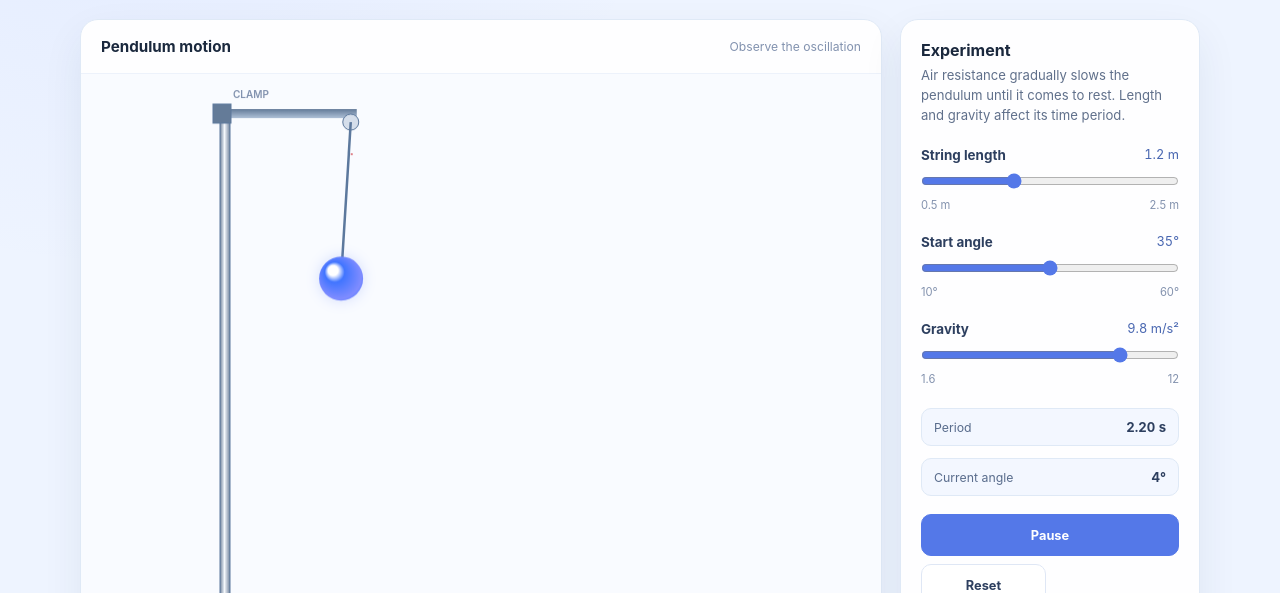
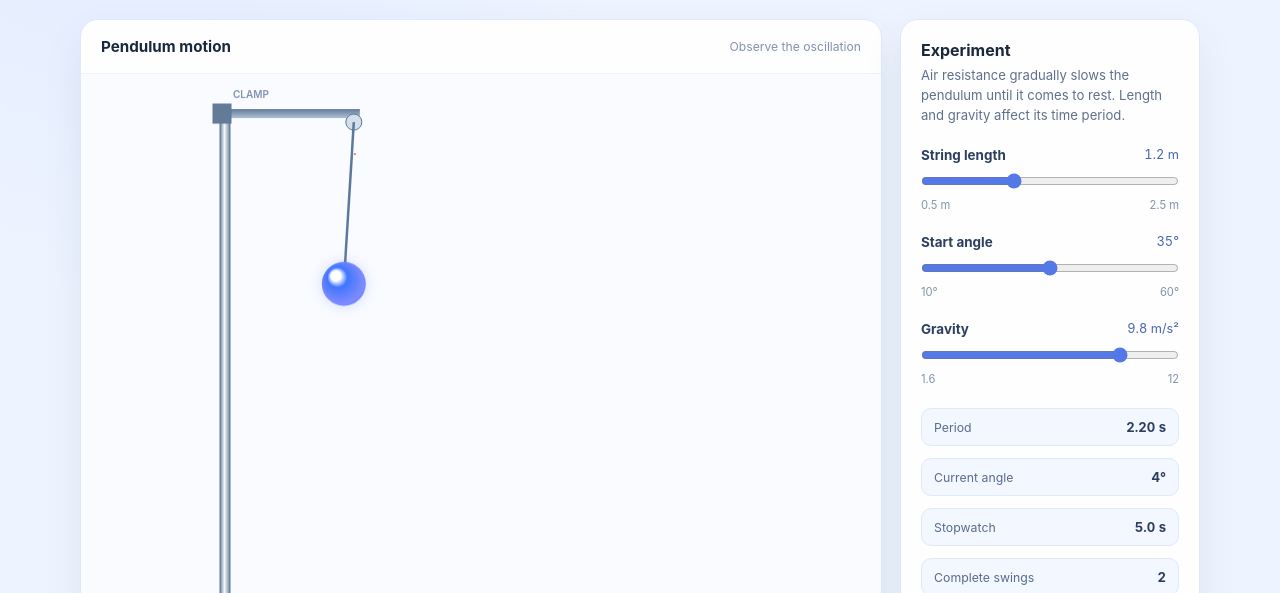
Before and after one commit to Adilisha/simulations, a plain HTML site: page physics/simple pendulum/index.html in a window 1280 px wide. Shown: the part 207-800 px from the top of the page. Drawn offline with Linux system fonts and the light colour scheme.

Commit message:
i dont remember

```diff
--- a/physics/simple pendulum/index.html
+++ b/physics/simple pendulum/index.html
@@ -71,6 +71,8 @@
         <div class="stats" aria-live="polite">
           <div class="stat"><span>Period</span><strong id="period">2.20 s</strong></div>
           <div class="stat"><span>Current angle</span><strong id="angle-readout">35°</strong></div>
+          <div class="stat"><span>Stopwatch</span><strong id="stopwatch">0.0 s</strong></div>
+          <div class="stat"><span>Complete swings</span><strong id="swing-count">0</strong></div>
         </div>
 
         <div class="button-row">
--- a/physics/simple pendulum/script.js
+++ b/physics/simple pendulum/script.js
@@ -8,6 +8,8 @@ const amplitudeValue = document.getElementById("amplitude-value");
 const gravityValue = document.getElementById("gravity-value");
 const periodValue = document.getElementById("period");
 const angleReadout = document.getElementById("angle-readout");
+const stopwatchValue = document.getElementById("stopwatch");
+const swingCountValue = document.getElementById("swing-count");
 const toggleButton = document.getElementById("toggle");
 const resetButton = document.getElementById("reset");
 const themeToggleButton = document.getElementById("theme-toggle");
@@ -37,6 +39,10 @@ function getPendulumAngle(elapsed) {
   return amplitude < restingAngle ? 0 : amplitude * Math.cos(frequency * elapsed);
 }
 
+function getSettlingTime() {
+  return Math.log(Math.max(state.amplitude, restingAngle) / restingAngle) / dampingRate;
+}
+
 function applyTheme() {
   document.documentElement.dataset.theme = theme;
   themeToggleButton.textContent = theme === "dark" ? "Use light theme" : "Use dark theme";
@@ -48,13 +54,15 @@ function applyTheme() {
 
 function updateOutputs() {
   const period = 2 * Math.PI * Math.sqrt(state.length / state.gravity);
-  const currentAngleDeg = Math.abs((getPendulumAngle(state.elapsed) * 180) / Math.PI);
+  const currentAngleDeg = (Math.abs(getPendulumAngle(state.elapsed)) * 180) / Math.PI;
 
   lengthValue.textContent = `${state.length.toFixed(1)} m`;
   amplitudeValue.textContent = `${state.amplitudeDeg.toFixed(0)}°`;
   gravityValue.textContent = `${state.gravity.toFixed(1)} m/s²`;
   periodValue.textContent = `${period.toFixed(2)} s`;
   angleReadout.textContent = `${currentAngleDeg.toFixed(0)}°`;
+  stopwatchValue.textContent = `${state.elapsed.toFixed(1)} s`;
+  swingCountValue.textContent = `${Math.floor(state.elapsed / period)}`;
 }
 
 function syncAmplitude() {
@@ -202,6 +210,11 @@ function animate(timestamp) {
 
   if (state.running) {
     state.elapsed += deltaSeconds;
+    if (state.elapsed >= getSettlingTime()) {
+      state.elapsed = getSettlingTime();
+      state.running = false;
+      toggleButton.textContent = "Play";
+    }
   }
 
   updateOutputs();
@@ -227,6 +240,9 @@ gravityInput.addEventListener("input", (event) => {
 });
 
 toggleButton.addEventListener("click", () => {
+  if (!state.running && state.elapsed >= getSettlingTime()) {
+    state.elapsed = 0;
+  }
   state.running = !state.running;
   toggleButton.textContent = state.running ? "Pause" : "Play";
   state.lastTimestamp = performance.now();
```
Also changed, not shown: 1 other file.
